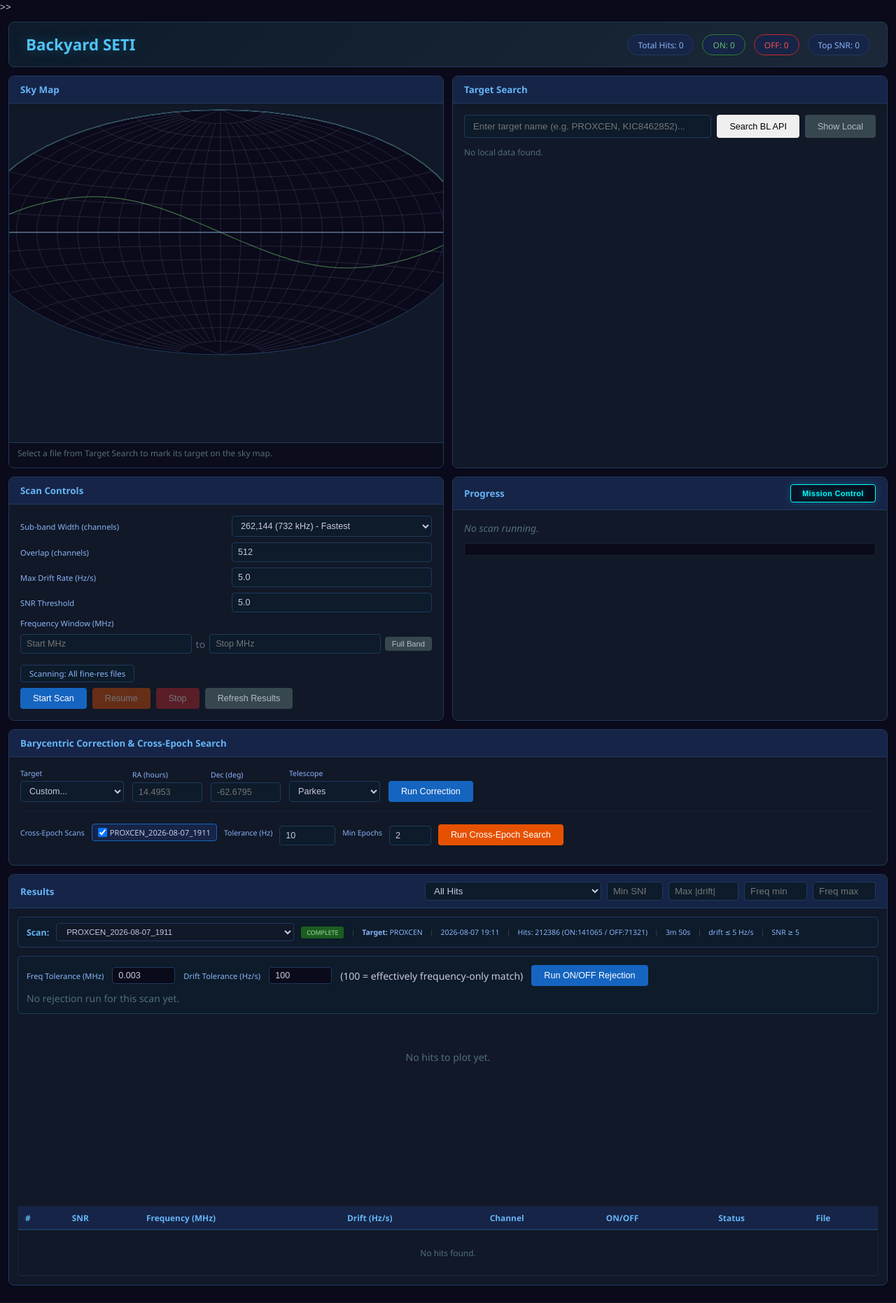
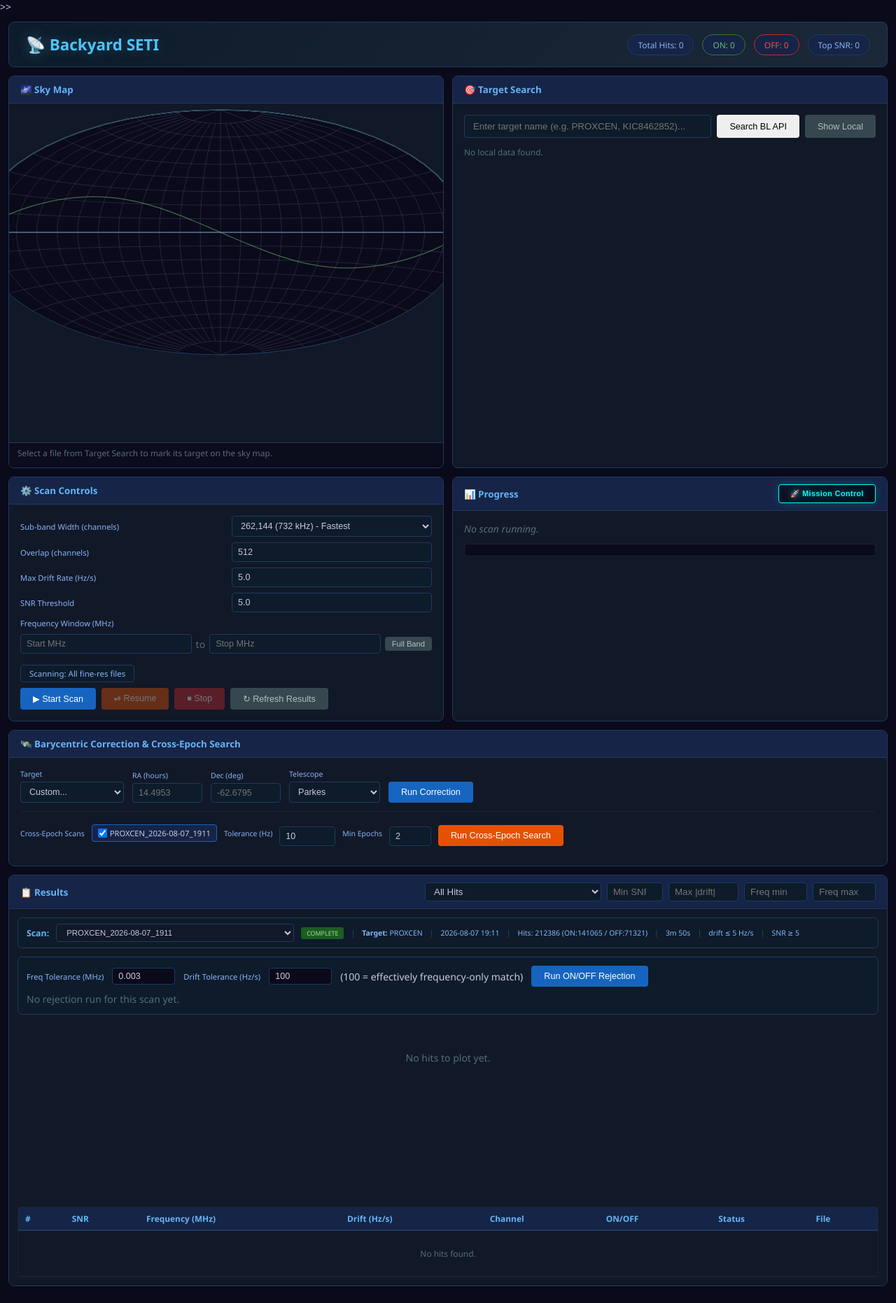
Before and after one commit to w4gon79/backyard-seti, a Flask app: page / in a window 1280 px wide. Shown: the whole page at 70% size. Run offline with Flask 3, Linux system fonts and the light colour scheme; data that the repository does not hold is empty; some libraries are stand-ins or nearby versions.

Commit message:
Revert "Remove emoji icons from dashboard panel headers"
This reverts commit fb16d44e6869add5e621d07b8cc67ccf14d85459.

```diff
--- a/dashboard/templates/index.html
+++ b/dashboard/templates/index.html
@@ -3,7 +3,7 @@
 <head>
     <meta charset="UTF-8">
     <meta name="viewport" content="width=device-width, initial-scale=1.0">
-    <title>Backyard SETI Dashboard</title>
+    <title>📡 Backyard SETI Dashboard</title>
     <link rel="icon" type="image/svg+xml" href="/static/favicon.svg?v=8">
     <link rel="stylesheet" href="/static/css/style.css?v=29">>>
     <link rel="stylesheet" href="/static/css/celestial.css?v=1">
@@ -18,7 +18,7 @@
 <div id="app">
     <!-- Header -->
     <header class="dashboard-header">
-        <h1>Backyard SETI</h1>
+        <h1>📡 Backyard SETI</h1>
         <div class="header-stats">
             <span id="stat-total" class="stat-badge">Total Hits: --</span>
             <span id="stat-on" class="stat-badge on">ON: --</span>
@@ -30,7 +30,7 @@
     <!-- Top Row: Sky Map + Target Search -->
     <div class="row">
         <div class="panel panel-half">
-            <div class="panel-header">Sky Map</div>
+            <div class="panel-header">🌌 Sky Map</div>
             <div id="sky-map-container">
                 <div id="celestial-map"></div>
                 <div id="sky-map-info">
@@ -40,7 +40,7 @@
         </div>
 
         <div class="panel panel-half">
-            <div class="panel-header">Target Search</div>
+            <div class="panel-header">🎯 Target Search</div>
             <div class="target-search-content">
                 <div class="search-box">
                     <input type="text" id="target-input" placeholder="Enter target name (e.g. PROXCEN, KIC8462852)...">
@@ -55,7 +55,7 @@
                     <span id="file-selection-count" class="selection-count-badge">0 files selected</span>
                 </div>
                 <div id="file-detail-panel" class="file-detail-panel" style="display:none;">
-                    <div class="panel-header" style="font-size:0.85em;">File Details</div>
+                    <div class="panel-header" style="font-size:0.85em;">📋 File Details</div>
                     <div id="file-detail-content" class="file-detail-content"></div>
                 </div>
             </div>
@@ -68,7 +68,7 @@
     <!-- Middle Row: Scan Controls + Progress -->
     <div class="row">
         <div class="panel panel-half">
-            <div class="panel-header">Scan Controls</div>
+            <div class="panel-header">⚙️ Scan Controls</div>
             <div class="controls-content">
                 <div class="control-grid">
                     <label title="Number of frequency channels processed per turbo_seti run. Does NOT affect frequency resolution or sensitivity, which are fixed by the data format. Only affects processing speed and memory: smaller sub-bands = more runs = slower total scan. Larger = fewer runs = faster. Default 262,144 is the fastest option.">Sub-band Width (channels)</label>
@@ -99,18 +99,18 @@
                 </div>
                 <div id="scan-target-badge" class="scan-target-badge">Scanning: All files</div>
                 <div class="scan-buttons">
-                    <button id="btn-start-scan" class="btn-primary">Start Scan</button>
-                    <button id="btn-resume-scan" class="btn-warning" disabled>Resume</button>
-                    <button id="btn-stop-scan" class="btn-danger" disabled>Stop</button>
-                    <button id="btn-refresh" class="btn-secondary">Refresh Results</button>
+                    <button id="btn-start-scan" class="btn-primary">▶ Start Scan</button>
+                    <button id="btn-resume-scan" class="btn-warning" disabled>⏯ Resume</button>
+                    <button id="btn-stop-scan" class="btn-danger" disabled>⏹ Stop</button>
+                    <button id="btn-refresh" class="btn-secondary">↻ Refresh Results</button>
                 </div>
             </div>
         </div>
 
         <div class="panel panel-half">
             <div class="panel-header">
-                Progress
-                <button onclick="window.open('/mission', 'mission', 'width=1920,height=1080')" class="btn-mission" title="Open full-screen Mission Control visualization">Mission Control</button>
+                📊 Progress
+                <button onclick="window.open('/mission', 'mission', 'width=1920,height=1080')" class="btn-mission" title="Open full-screen Mission Control visualization">🚀 Mission Control</button>
             </div>
             <div class="progress-content">
                 <div id="scan-status">
@@ -130,7 +130,7 @@
     <!-- Barycentric Correction Panel -->
     <div class="row">
         <div class="panel panel-full">
-            <div class="panel-header">Barycentric Correction & Cross-Epoch Search</div>
+            <div class="panel-header">🛰️ Barycentric Correction & Cross-Epoch Search</div>
             <div class="barycentric-content">
                 <div class="bary-controls-row">
                     <div class="bary-target-group">
@@ -227,7 +227,7 @@
     <div class="row">
         <div class="panel panel-full">
             <div class="panel-header">
-                Results
+                📋 Results
                 <div class="results-controls">
                     <select id="results-filter">
                         <option value="all">All Hits</option>
```
